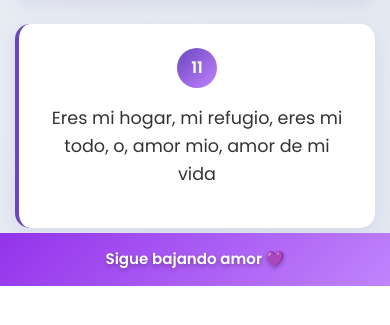
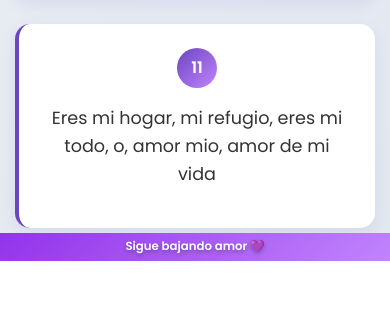
Before and after one commit to AlejandrorYC33/11_aniversario, a plain HTML site: page index.html in a window 390 px wide. Shown: the part 5501-5826 px from the top of the page. Drawn offline with Linux system fonts and the light colour scheme.

Commit message:
Update styles.css

```diff
--- a/styles.css
+++ b/styles.css
@@ -380,7 +380,7 @@ body {
 
 /* Mensaje de transición */
 .transition-message {
-    padding: 20px 0;
+    padding: 8px 0;
     background: linear-gradient(135deg, #9333EA 0%, #C084FC 100%);
     text-align: center;
     position: relative;
@@ -388,11 +388,12 @@ body {
 }
 
 .transition-text {
-    font-size: 1.5rem;
+    font-size: 1.2rem;
     font-weight: 600;
     color: white;
     text-shadow: 0 2px 4px rgba(0, 0, 0, 0.3);
     animation: pulse 2s infinite;
+    margin: 0;
 }
 
 @keyframes pulse {
@@ -745,11 +746,11 @@ body {
     }
 
     .transition-message {
-        padding: 15px 0;
+        padding: 5px 0;
     }
 
     .transition-text {
-        font-size: 1.2rem;
+        font-size: 1rem;
     }
 
     .final-message {
@@ -787,7 +788,7 @@ body {
 /* Breakpoint para móviles medianos */
 @media (max-width: 600px) {
     .transition-text {
-        font-size: 1.1rem;
+        font-size: 0.9rem;
     }
 
     .final-message {
@@ -850,7 +851,7 @@ body {
 
     /* Ajustes adicionales para móviles muy pequeños */
     .transition-text {
-        font-size: 1rem;
+        font-size: 0.8rem;
     }
 
     .final-message {
@@ -881,7 +882,7 @@ body {
 /* Breakpoint para móviles muy pequeños (menos de 400px) */
 @media (max-width: 400px) {
     .transition-text {
-        font-size: 0.9rem;
+        font-size: 0.7rem;
     }
 
     .final-message {
```
